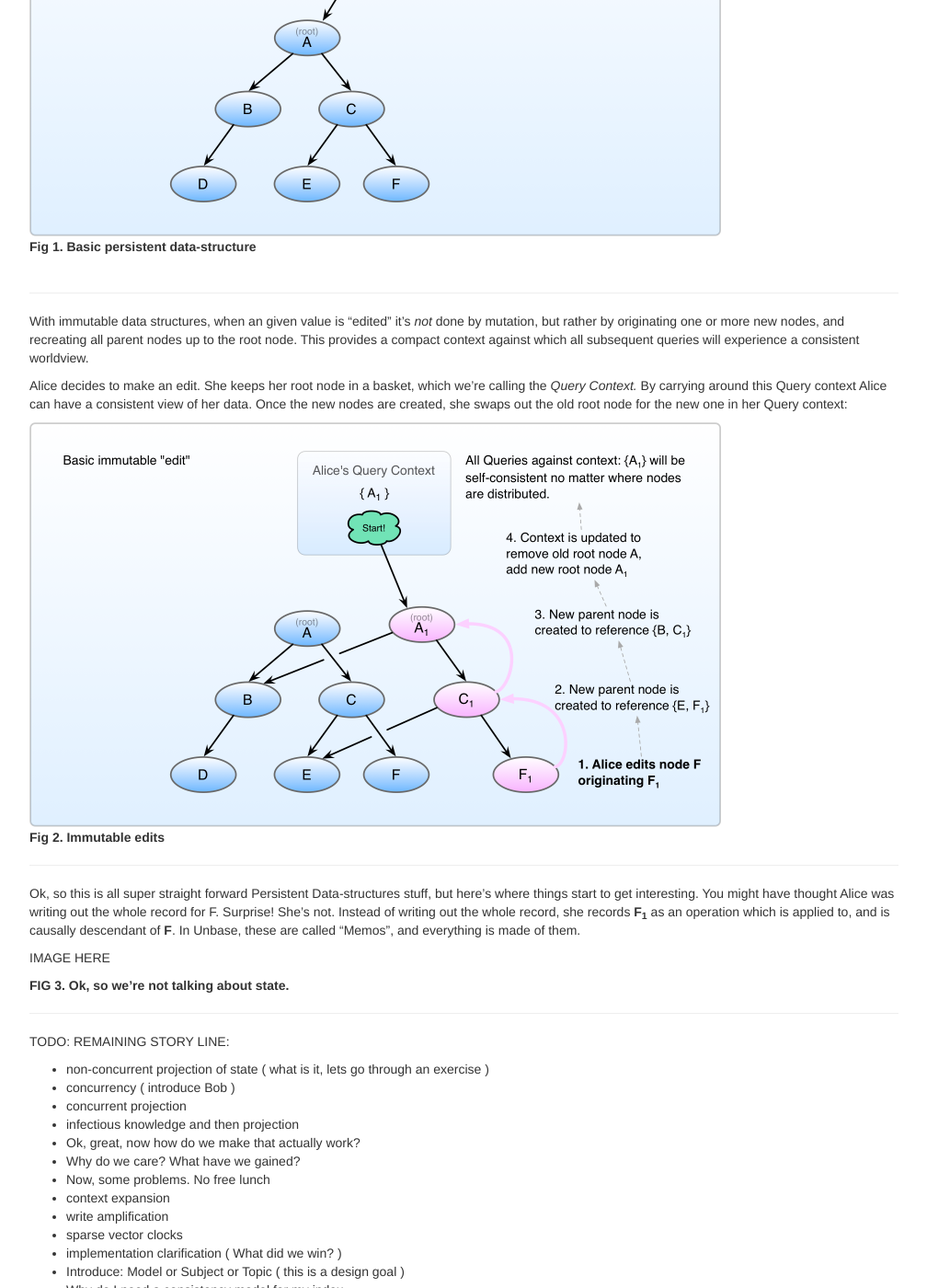
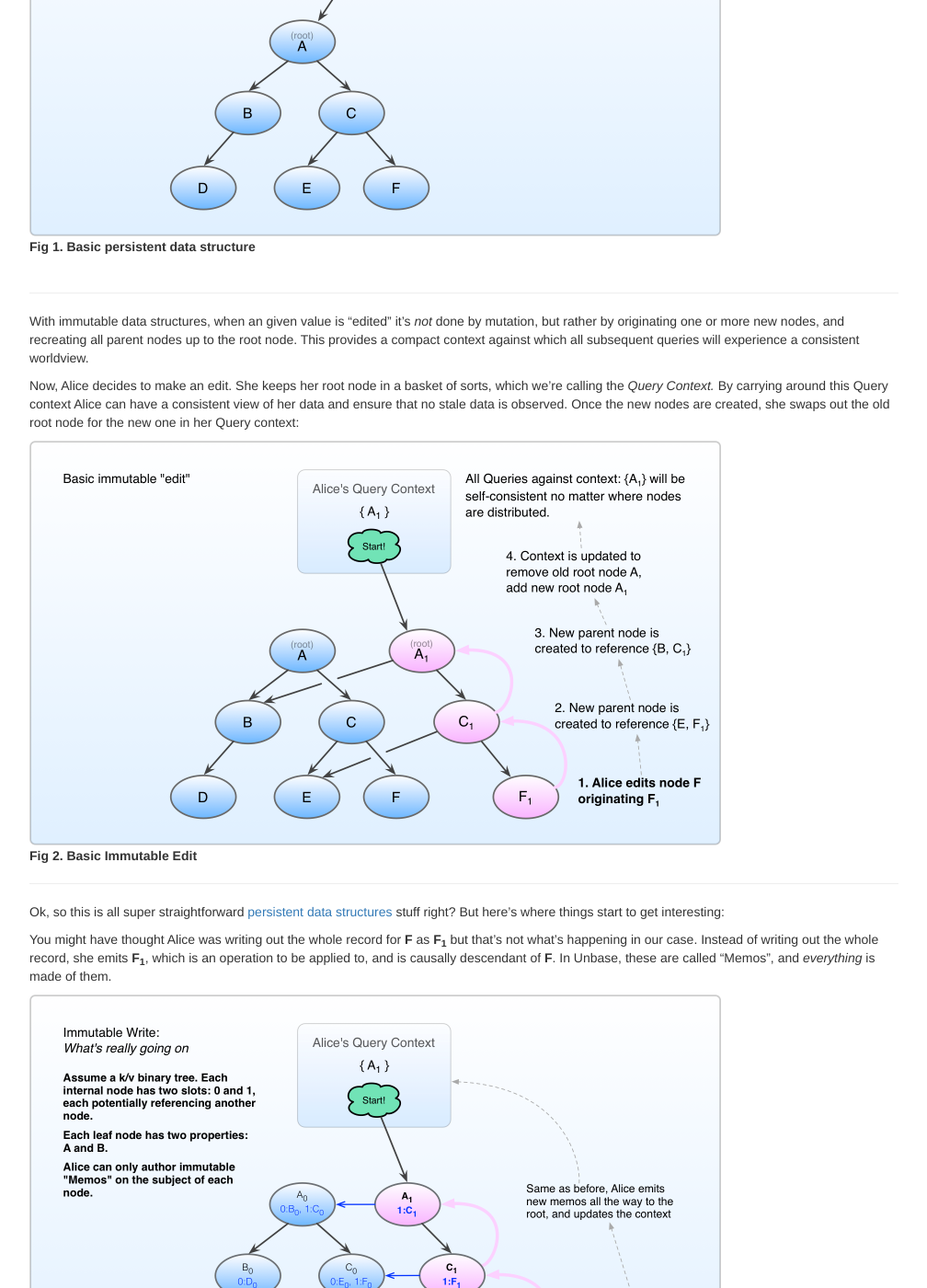
Before and after one commit to mindbeam/unbase, a Jekyll site: the page built from docs/design/core-concepts.md, in a window 1280 px wide and 1400 px high, scrolled down 817 px. Shown: the whole window at 92% size, without its empty margins (233-1241 px from the left). Built offline with Jekyll 4.4.1, drawn with Linux system fonts in a browser that asks for light colours; some of the changed text lies outside the part shown.

Commit message:
Memo intro completed

```diff
--- a/docs/design/core-concepts.md
+++ b/docs/design/core-concepts.md
@@ -31,34 +31,42 @@ So lets jump in!
 #### Alice has an immutable data structure
 
 <img src="media/immutable_ds_1.png" style="width: 755px; height:441px; max-width: 100%"><br>
-**Fig 1. Basic persistent data-structure**
+**Fig 1. Basic persistent data structure**
 <br><br>
 
 ----
 
 With immutable data structures, when an given value is "edited" it's *not* done by mutation, but rather by originating one or more new nodes, and recreating all parent nodes up to the root node. This provides a compact context against which all subsequent queries will experience a consistent worldview.
 
-Alice decides to make an edit. She keeps her root node in a basket, which we're calling the *Query Context.* By carrying around this Query context Alice can have a consistent view of her data. Once the new nodes are created, she swaps out the old root node for the new one in her Query context:
+Now, Alice decides to make an edit. She keeps her root node in a basket of sorts, which we're calling the *Query Context.* By carrying around this Query context Alice can have a consistent view of her data and ensure that no stale data is observed. Once the new nodes are created, she swaps out the old root node for the new one in her Query context:
 
 <img src="media/immutable_ds_2.png" style="width: 755px; height:441px; max-width: 100%"><br>
-**Fig 2. Immutable edits**
+**Fig 2. Basic Immutable Edit**
 <br>
 
 ----
 
-Ok, so this is all super straight forward Persistent Data-structures stuff, but here's where things start to get interesting.
-You might have thought Alice was writing out the whole record for F. Surprise! She's not. Instead of writing out the whole record, she records **F<sub>1</sub>** as an operation which is applied to, and is causally descendant of **F**. In Unbase, these are called "Memos", and everything is made of them.
+Ok, so this is all super straightforward [persistent data structures](https://en.wikipedia.org/wiki/Persistent_data_structure){:target="define"} stuff right? But here's where things start to get interesting:
 
-IMAGE HERE
+You might have thought Alice was writing out the whole record for **F** as **F<sub>1</sub>** but that's not what's happening in our case. Instead of writing out the whole record, she emits **F<sub>1</sub>**, which is an operation to be applied to, and is causally descendant of **F**. In Unbase, these are called "Memos", and *everything* is made of them.
 
-**FIG 3. Ok, so we're not talking about state.**
+<img src="media/memos_1.png" style="width: 755px; height:441px; max-width: 100%"><br>
+**FIG 3. Ok, so we're emitting Memos, not "Nodes".**
 <br>
 
 ----
 
+As an exercise, lets ask Alice to perform a query of key 11:
+
+<img src="media/memos_2.png" style="width: 755px; height:441px; max-width: 100%"><br>
+**FIG 4. State is merely an ephemeral projection based on a point of view (query context in our case).**
+<br>
+
+----
+
+
 TODO: REMAINING STORY LINE:
 
-* non-concurrent projection of state ( what is it, lets go through an exercise )
 * concurrency ( introduce Bob )
 * concurrent projection
 * infectious knowledge and then projection
```
Also changed, not shown: docs/design/media/immutable_ds_1.png, docs/design/media/immutable_ds_2.png, docs/design/media/memos_1.png (added), docs/design/media/memos_2.png (added), 1 other file.
